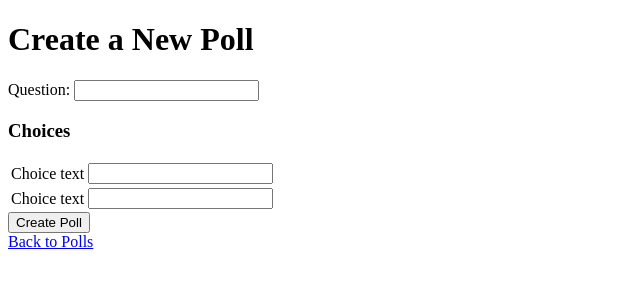
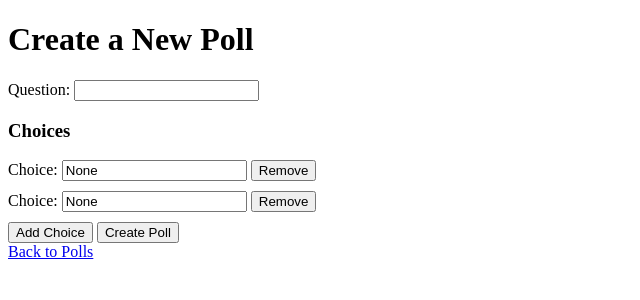
Before and after one commit to Razaklekan113/Polls-System, a Django app: page /polls/create/ in a window 1280 px wide. Shown: the top 300 px of the page, without its empty margins (0-640 px from the left). Run offline with Django 5.2, Linux system fonts and the light colour scheme.

Commit message:
make some changes

```diff
--- a/polls/templates/polls/create_poll.html
+++ b/polls/templates/polls/create_poll.html
@@ -2,25 +2,74 @@
 <html>
 <head>
     <title>Create Poll</title>
+    <style>
+        .choice-field {
+            margin-bottom: 10px;
+        }
+    </style>
+    <script>
+        // Function to add a new choice
+        function addChoice() {
+            const choicesContainer = document.getElementById('choices-container');
+            const totalForms = document.getElementById('id_form-TOTAL_FORMS');
+            const currentIndex = parseInt(totalForms.value);
+
+            // Create a new choice input
+            const newChoice = document.createElement('div');
+            newChoice.className = 'choice-field';
+            newChoice.id = `choice-${currentIndex}`;
+            newChoice.innerHTML = `
+                <label for="id_form-${currentIndex}-choice_text">Choice:</label>
+                <input type="text" name="form-${currentIndex}-choice_text" id="id_form-${currentIndex}-choice_text">
+                <button type="button" onclick="removeChoice('${currentIndex}')">Remove</button>
+            `;
+
+            // Append the new choice to the container
+            choicesContainer.appendChild(newChoice);
+
+            // Update the management form total
+            totalForms.value = currentIndex + 1;
+        }
+
+        // Function to remove a choice
+        function removeChoice(index) {
+            const choiceField = document.getElementById(`choice-${index}`);
+            if (choiceField) {
+                choiceField.remove();
+
+                // Update the management form total
+                const totalForms = document.getElementById('id_form-TOTAL_FORMS');
+                totalForms.value = parseInt(totalForms.value) - 1;
+            }
+        }
+    </script>
 </head>
 <body>
     <h1>Create a New Poll</h1>
+
     <form method="post">
         {% csrf_token %}
         {{ poll_form.as_p }}
         <h3>Choices</h3>
-        {{ formset.management_form }}
-        <table>
+
+        <!-- Container for dynamic choice fields -->
+        <div id="choices-container">
+            {{ formset.management_form }}
             {% for form in formset %}
-            <tr>
-                <td>{{ form.choice_text.label }}</td>
-                <td>{{ form.choice_text }}</td>
-                <td>{% if form.instance.pk %}<input type="checkbox" name="{{ form.DELETE.name }}" id="{{ form.DELETE.id }}">{{ form.DELETE.label }},{% endif %}</td>
-            </tr>
+                <div class="choice-field" id="choice-{{ forloop.counter0 }}">
+                    <label for="id_form-{{ forloop.counter0 }}-choice_text">Choice:</label>
+                    <input type="text" name="form-{{ forloop.counter0 }}-choice_text" id="id_form-{{ forloop.counter0 }}-choice_text" value="{{ form.choice_text.value }}">
+                    <button type="button" onclick="removeChoice('{{ forloop.counter0 }}')">Remove</button>
+                </div>
             {% endfor %}
-        </table>
+        </div>
+
+        <!-- Button to add a new choice -->
+        <button type="button" onclick="addChoice()">Add Choice</button>
+
         <button type="submit">Create Poll</button>
     </form>
+
     <a href="{% url 'polls:index' %}">Back to Polls</a>
 </body>
 </html>
--- a/polls/urls.py
+++ b/polls/urls.py
@@ -7,7 +7,7 @@
     path('', views.index, name='index'),
     path('<int:poll_id>/', views.poll_detail, name='poll_detail'),
     path('<int:poll_id>/vote/', views.vote, name='vote'),
-    path('<int:poll_id>/results/', views.results, name='results'),
+    path('<int:poll_id>/results/', views.results, name='poll_results'),
     path('create/', views.create_poll, name='create_poll'),
     path('<int:poll_id>/edit/', views.edit_poll, name='edit_poll'),
     path('<int:poll_id>/delete/', views.delete_poll, name='delete_poll'),
--- a/polls/views.py
+++ b/polls/views.py
@@ -1,6 +1,7 @@
 from django.shortcuts import render, get_object_or_404, redirect
 from .models import Poll, Choice
 from .forms import PollForm, ChoiceFormSet
+from django.forms import formset_factory
 
 def index(request):
     polls = Poll.objects.all()
@@ -24,33 +25,60 @@
     return redirect('polls:results', poll_id=poll.id)
 
 def create_poll(request):
+    # Handle number of choices dynamically
+    num_choices = request.GET.get('num_choices', 2)  # Default to 2 choices
+    try:
+        num_choices = int(num_choices)
+    except ValueError:
+        num_choices = 2
+
+    # Create a dynamic formset factory with the desired number of extra forms
+    DynamicChoiceFormSet = formset_factory(
+        ChoiceFormSet.form,
+        extra=num_choices,
+        can_delete=True
+    )
+
     if request.method == 'POST':
         poll_form = PollForm(request.POST)
-        formset = ChoiceFormSet(request.POST)
+        formset = DynamicChoiceFormSet(request.POST)
         if poll_form.is_valid() and formset.is_valid():
             poll = poll_form.save()
-            choices = formset.save(commit=False)
-            for choice in choices:
-                choice.poll = poll
-                choice.save()
+            for form in formset:
+                if form.cleaned_data and not form.cleaned_data.get('DELETE', False):
+                    choice = form.save(commit=False)
+                    choice.poll = poll
+                    choice.save()
             return redirect('polls:index')
     else:
         poll_form = PollForm()
-        formset = ChoiceFormSet()
-    return render(request, 'polls/create_poll.html', {'poll_form': poll_form, 'formset': formset})
+        formset = DynamicChoiceFormSet()
+
+    return render(request, 'polls/create_poll.html', {
+        'poll_form': poll_form,
+        'formset': formset,
+        'num_choices': num_choices,
+    })
 
 def edit_poll(request, poll_id):
     poll = get_object_or_404(Poll, id=poll_id)
+
+    # Handle the POST request
     if request.method == 'POST':
         poll_form = PollForm(request.POST, instance=poll)
         formset = ChoiceFormSet(request.POST, instance=poll)
+
+        # Check if both the poll form and formset are valid
         if poll_form.is_valid() and formset.is_valid():
-            poll_form.save()
-            formset.save()
-            return redirect('polls:index')
+            poll_form.save()  # Save the poll form
+            formset.save()  # Save the formset with choices
+            return redirect('polls:index')  # Redirect to polls list after saving
     else:
+        # If it's a GET request, use the existing data in the form
         poll_form = PollForm(instance=poll)
         formset = ChoiceFormSet(instance=poll)
+
+    # Render the edit poll template with forms
     return render(request, 'polls/edit_poll.html', {'poll_form': poll_form, 'formset': formset})
 
 def delete_poll(request, poll_id):
```
Also changed, not shown: polls/templates/polls/delete_poll.html (renamed from polls/templates/polls/delete_polls.html, +4 -3 lines), polls/templates/polls/edit_poll.html (+12 -1 lines), polls/templates/polls/index.html (+14 -1 lines), db.sqlite3.
